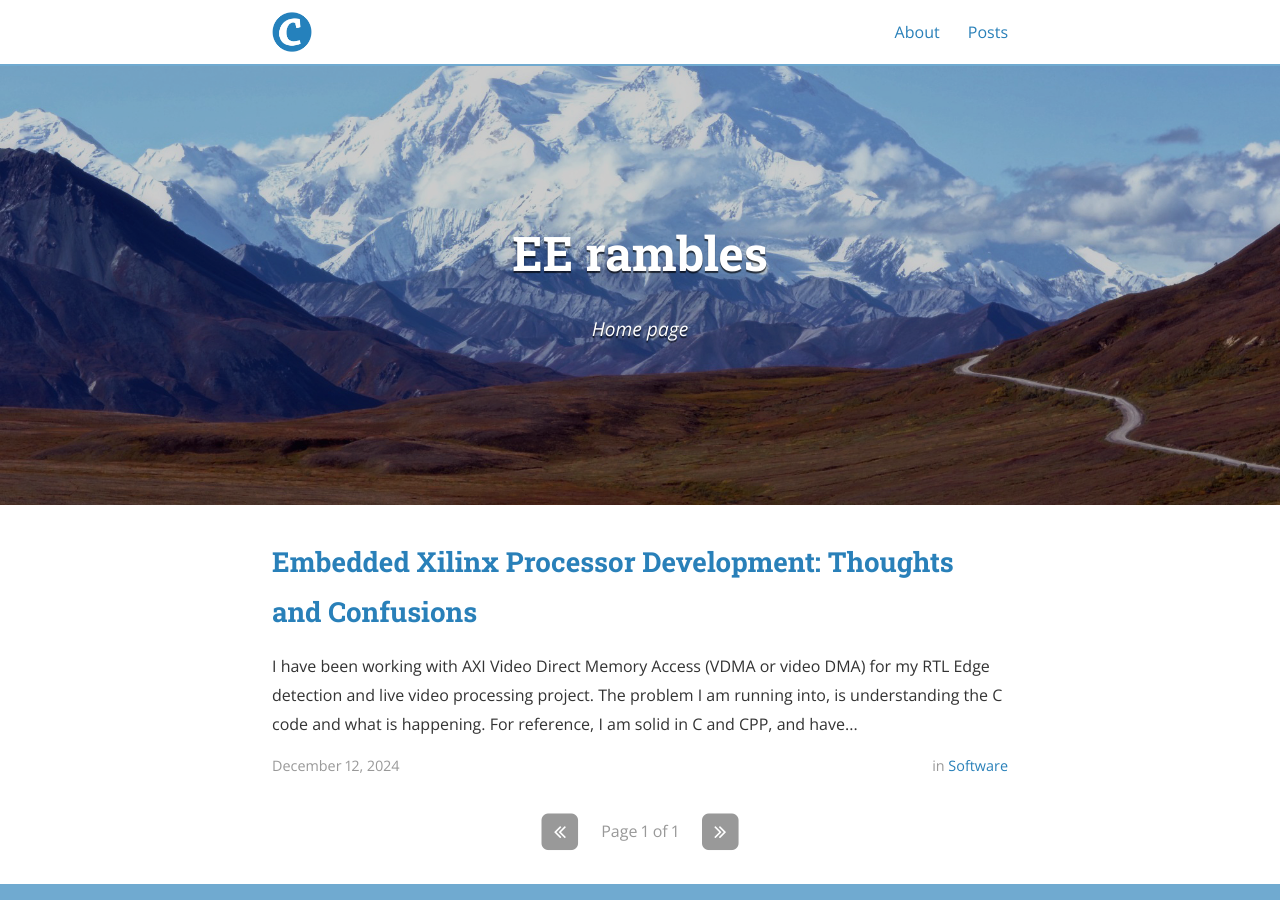
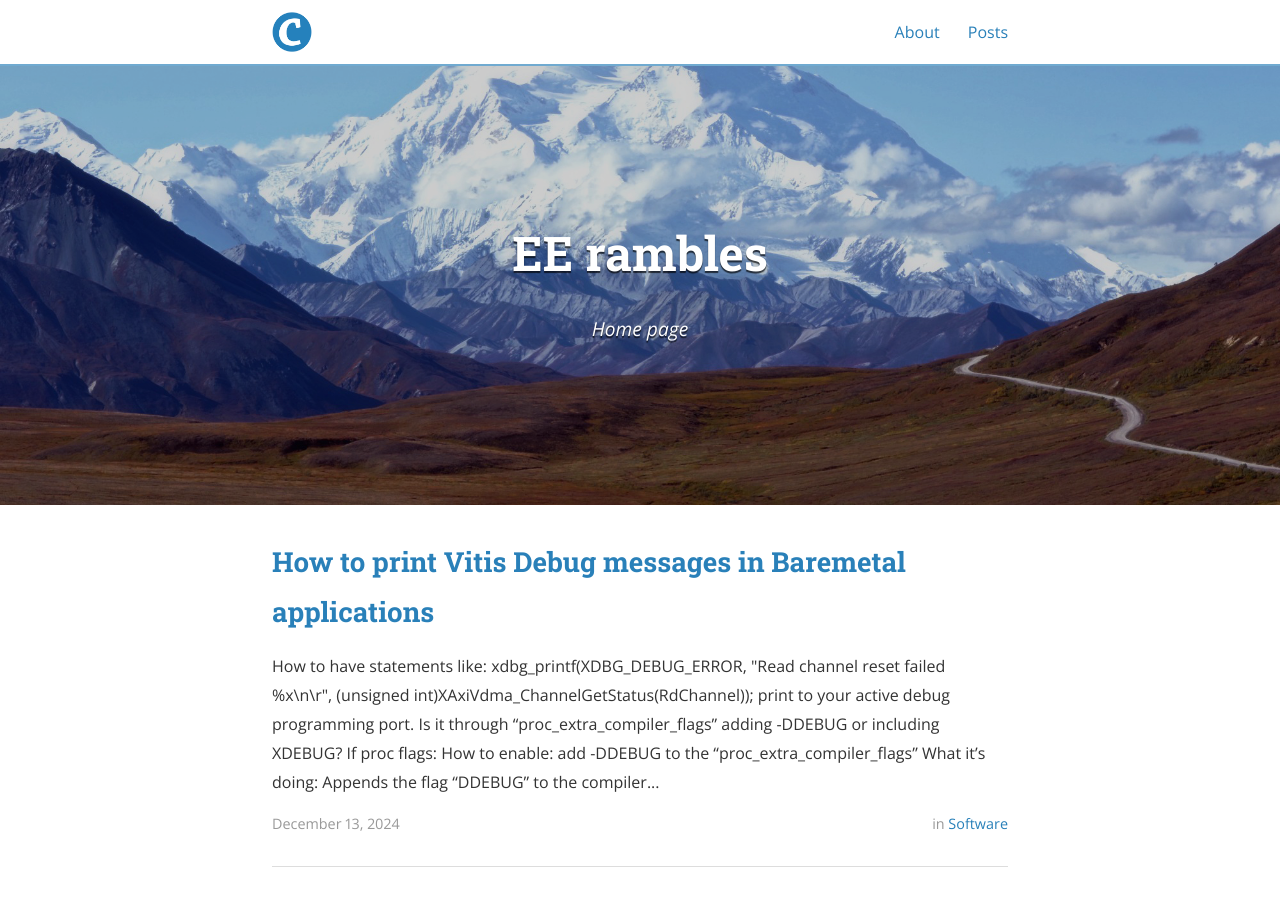
Before and after one commit to vpolda/Engineering-Blog, a Jekyll site: the page built from index.html, in a window 1280 px wide and 900 px high. Built offline with Jekyll 4.4.1, drawn with Linux system fonts in a browser that asks for light colours; nearby versions of some CDN libraries; the list of posts is cut into pages by our own code.

Commit message:
debugging blog

````diff
--- a/_posts/2024-12-12-Embedded-Xilinx-Processor-Development-thoughts-and-confusions.md
+++ b/_posts/2024-12-12-Embedded-Xilinx-Processor-Development-thoughts-and-confusions.md
@@ -15,15 +15,15 @@ I can't seem to grasp the intricacies of the built in Xilinx drivers and code. T
 For example, why does examples of the VDMA either use the XScuGIC dedicated interrupts or software based callbacks or a combo for interrupts from the VDMA IP module?
 The answer lies in the Xilinx code (and probably what people want to do or something else I'm missing).
 
-In depth looks
-XScuGIC (Xilinx Self-Contained General Interrupt Controller): This proprietary hardware from Xilinx based driver receives interrupts from the PL and then calls functions in the PS.
+First, I would like to look at the XScuGIC (Xilinx Self-Contained General Interrupt Controller). This proprietary hardware driver from Xilinx receives interrupts from the PL and then calls functions in the PS.
 
 The following shows what steps are done to get this driver racing:
+
 Interrupt Controller Initialization:
  - uses XScuGic_CfgInitialize() function
  - provides a reference to the interrupt controller instance and configuration settings based on the hardware address in the xparameters.h file
 
-Interrupt Sources Configuration:
+Interrupt Sources Connection:
  - Uses XScuGIC_Connect() function to connect PL to PS interrupts to a function contained in the program
  - This has to happen for each channel, like read and write
  - If using the Xilinx included XAxiVdma_WriteIntrHandler, this takes care of connecting your ISR and other back side work. You can simply add your code the the callback functions. These are not software based ones! That was my confusion.
--- /dev/null
+++ b/_posts/2024-12-13-How-to-print-Vitis-Debug-messages.md
@@ -0,0 +1,28 @@
+---
+layout: post
+title:  "How to print Vitis Debug messages in Baremetal applications"
+date:   2024-12-13T13:00:00-05:00
+author: Victoria Polda
+categories: Software
+---
+
+How to have statements like:
+```c
+xdbg_printf(XDBG_DEBUG_ERROR, "Read channel reset failed %x\n\r", (unsigned int)XAxiVdma_ChannelGetStatus(RdChannel));
+```
+print to your active debug programming port.
+
+Is it through "proc_extra_compiler_flags" adding -DDEBUG or including XDEBUG?
+
+If proc flags:
+How to enable: add -DDEBUG to the "proc_extra_compiler_flags"
+
+What it's doing:
+Appends the flag "DDEBUG" to the compiler which tells it to compile those relevant commands, like xdbg_printf, into assembly and then later binary machine code.
+It is recommended to use an:
+```c
+#ifdef DEBUG
+    xdbg_printf("Debugging is enabled!\n");
+#endif
+```
+This is done to output the debug statements only if debug is enabled. The preprocessor handles these statements.
````
